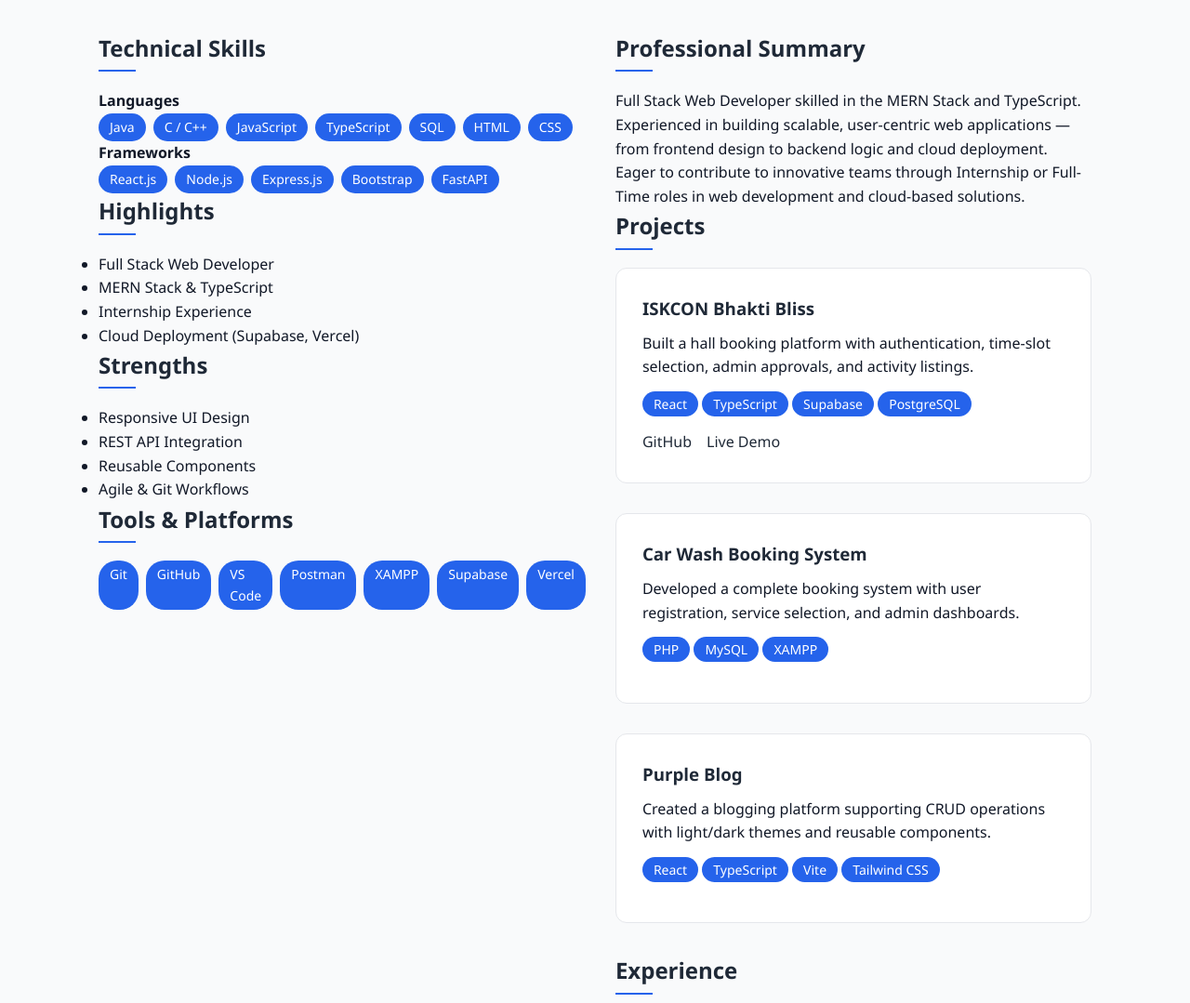
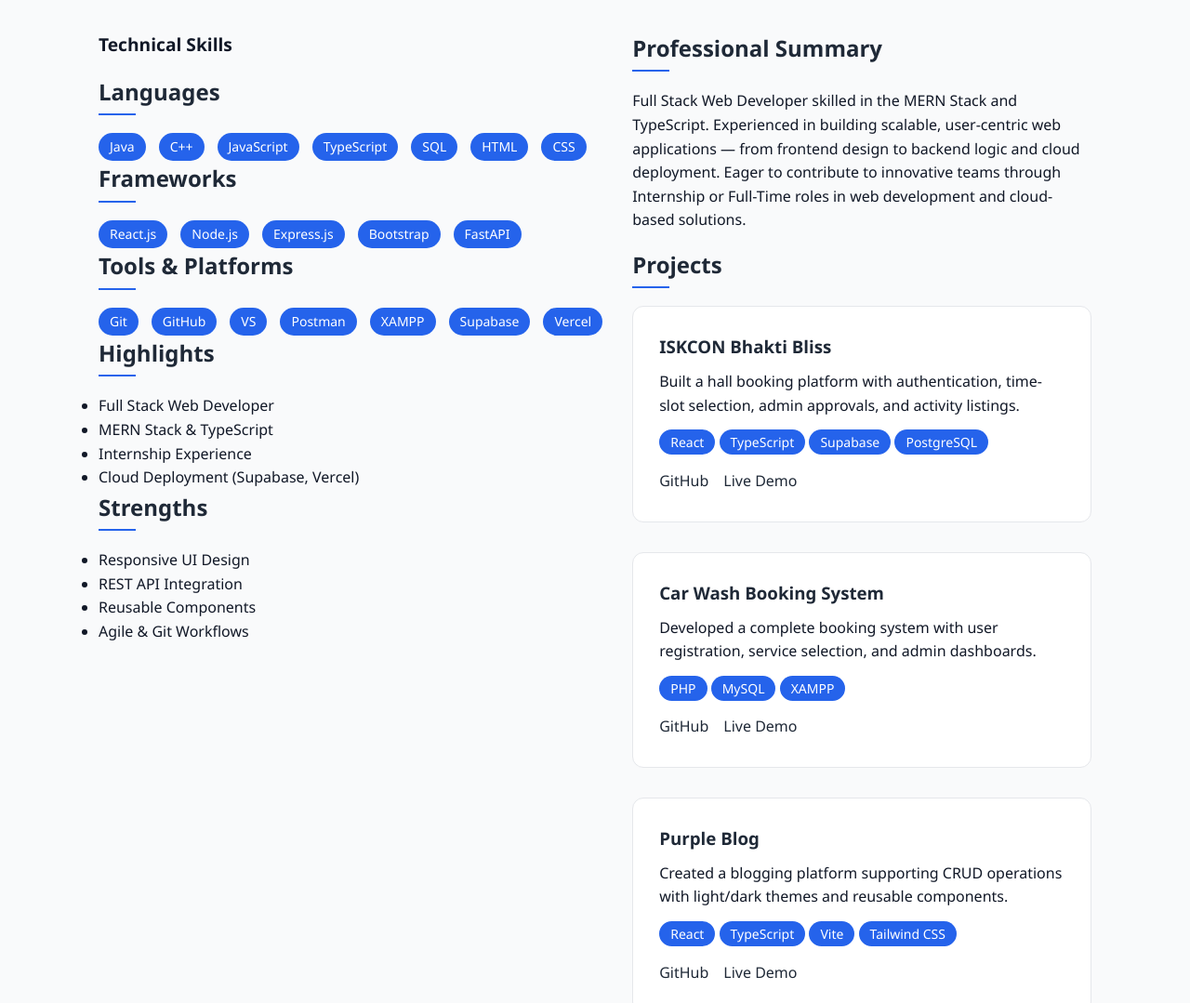
Before and after one commit to Girish14j/resume-ui, a plain HTML site: page index.html in a window 1280 px wide. Shown: the part 320-1399 px from the top of the page at 93% size. Drawn offline with Linux system fonts and the light colour scheme.

Commit message:
added profile picture and done some minor ui changes

```diff
--- a/index.html
+++ b/index.html
@@ -57,9 +57,9 @@
           <p class="location">Pune, Maharashtra, India</p>
 
           <div class="contact">
-            <span>📧 giriishdjoshi14@gmail.com</span>
-            <span>🔗 linkedin.com/in/girish-joshi-0a026228b</span>
-            <span>💻 github.com/Girish14j</span>
+            <link>📧 giriishdjoshi14@gmail.com</link>
+            <link>🔗 linkedin.com/in/girish-joshi-0a026228b</link>
+            <link>💻 github.com/Girish14j</link>
           </div>
         </div>
 
@@ -72,12 +72,12 @@
     <aside class="left-column">
 
       <section class="section">
-  <h2>Technical Skills</h2>
+  <h4>Technical Skills</h4>
 
-  <h4>Languages</h4>
+  <h2>Languages</h2>
   <div class="badges">
     <span class="badge">Java</span>
-    <span class="badge">C / C++</span>
+    <span class="badge">C++</span>
     <span class="badge">JavaScript</span>
     <span class="badge">TypeScript</span>
     <span class="badge">SQL</span>
@@ -85,13 +85,25 @@
     <span class="badge">CSS</span>
   </div>
 
-  <h4>Frameworks</h4>
+  <h2>Frameworks</h2>
   <div class="badges">
     <span class="badge">React.js</span>
     <span class="badge">Node.js</span>
     <span class="badge">Express.js</span>
     <span class="badge">Bootstrap</span>
     <span class="badge">FastAPI</span>
+  </div>
+
+  <h2>Tools & Platforms</h2>
+
+  <div class="badges">
+    <span class="badge">Git</span>
+    <span class="badge">GitHub</span>
+    <span class="badge">VS</span>
+    <span class="badge">Postman</span>
+    <span class="badge">XAMPP</span>
+    <span class="badge">Supabase</span>
+    <span class="badge">Vercel</span>
   </div>
 
   <section class="section highlight-box">
@@ -117,20 +129,6 @@
 </section>
 
 </section>
-
-
-      <section class="section">
-  <h2>Tools & Platforms</h2>
-
-  <div class="badges">
-    <span class="badge">Git</span>
-    <span class="badge">GitHub</span>
-    <span class="badge">VS Code</span>
-    <span class="badge">Postman</span>
-    <span class="badge">XAMPP</span>
-    <span class="badge">Supabase</span>
-    <span class="badge">Vercel</span>
-  </div>
 </section>
 
 
@@ -186,6 +184,10 @@
       <span class="badge">MySQL</span>
       <span class="badge">XAMPP</span>
     </div>
+    <div class="project-links">
+      <a href="#">GitHub</a>
+      <a href="#">Live Demo</a>
+    </div>
   </div>
 
   <div class="card project-card">
@@ -200,6 +202,10 @@
       <span class="badge">TypeScript</span>
       <span class="badge">Vite</span>
       <span class="badge">Tailwind CSS</span>
+    </div>
+    <div class="project-links">
+      <a href="#">GitHub</a>
+      <a href="#">Live Demo</a>
     </div>
   </div>
 </section>
--- a/scss/components/_badge.scss
+++ b/scss/components/_badge.scss
@@ -12,7 +12,7 @@
 
 .badges {
     display: flex;
-    gap: 8px;
+    gap: 14px;
 }
 
 .badge:hover {
--- a/scss/components/_section.scss
+++ b/scss/components/_section.scss
@@ -14,3 +14,13 @@
   height: 2px;
   background: var(--accent-color);
 }
+
+.section p {
+  margin-bottom: 16px;
+}
+
+.section h4 {
+  margin-bottom: 16px;
+  font-size: 1.2em;
+  font-weight: 600;
+}
```
Also changed, not shown: assets/images/profile.jpg (added), assets/images/profile.png (deleted), css/main.css, 1 other file.
